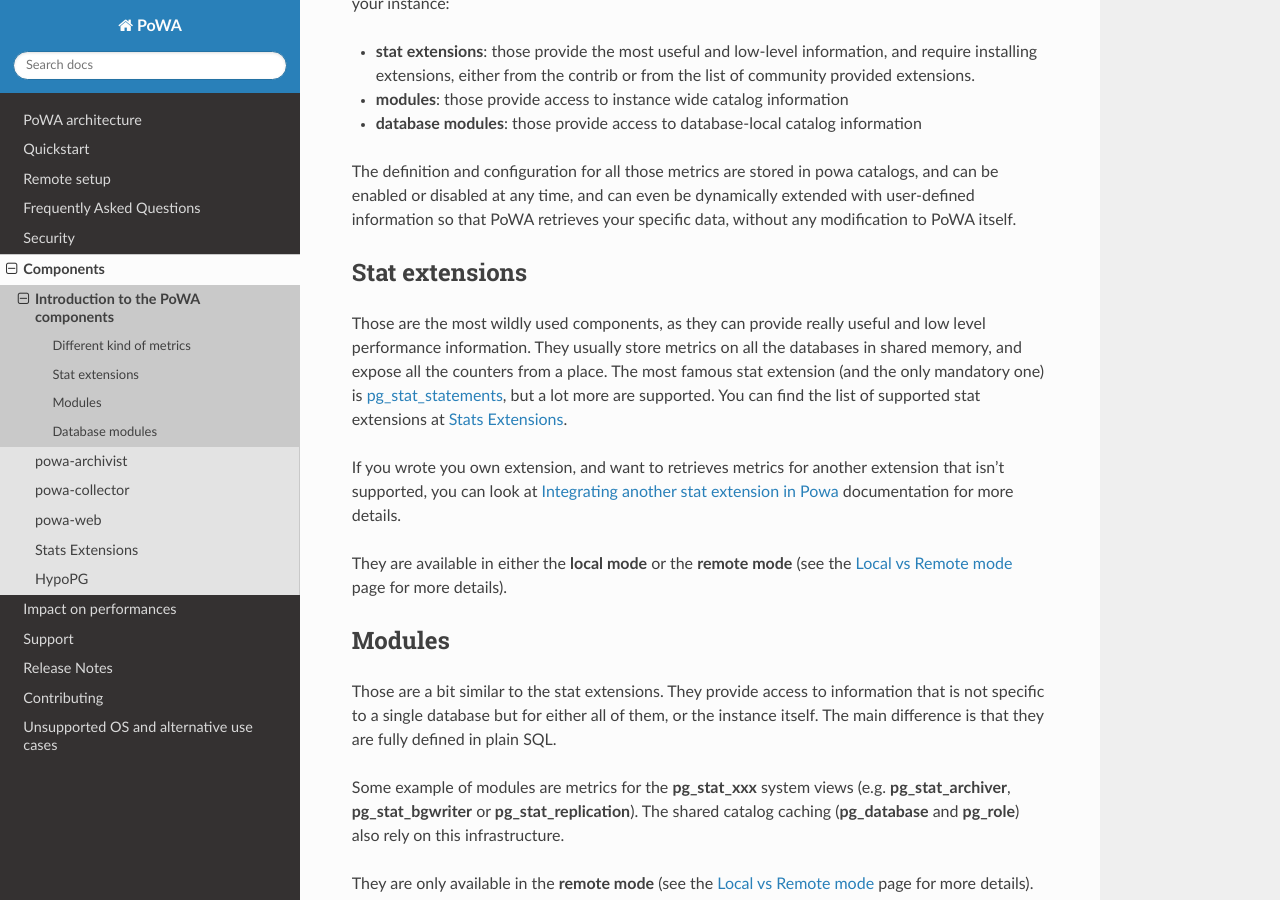
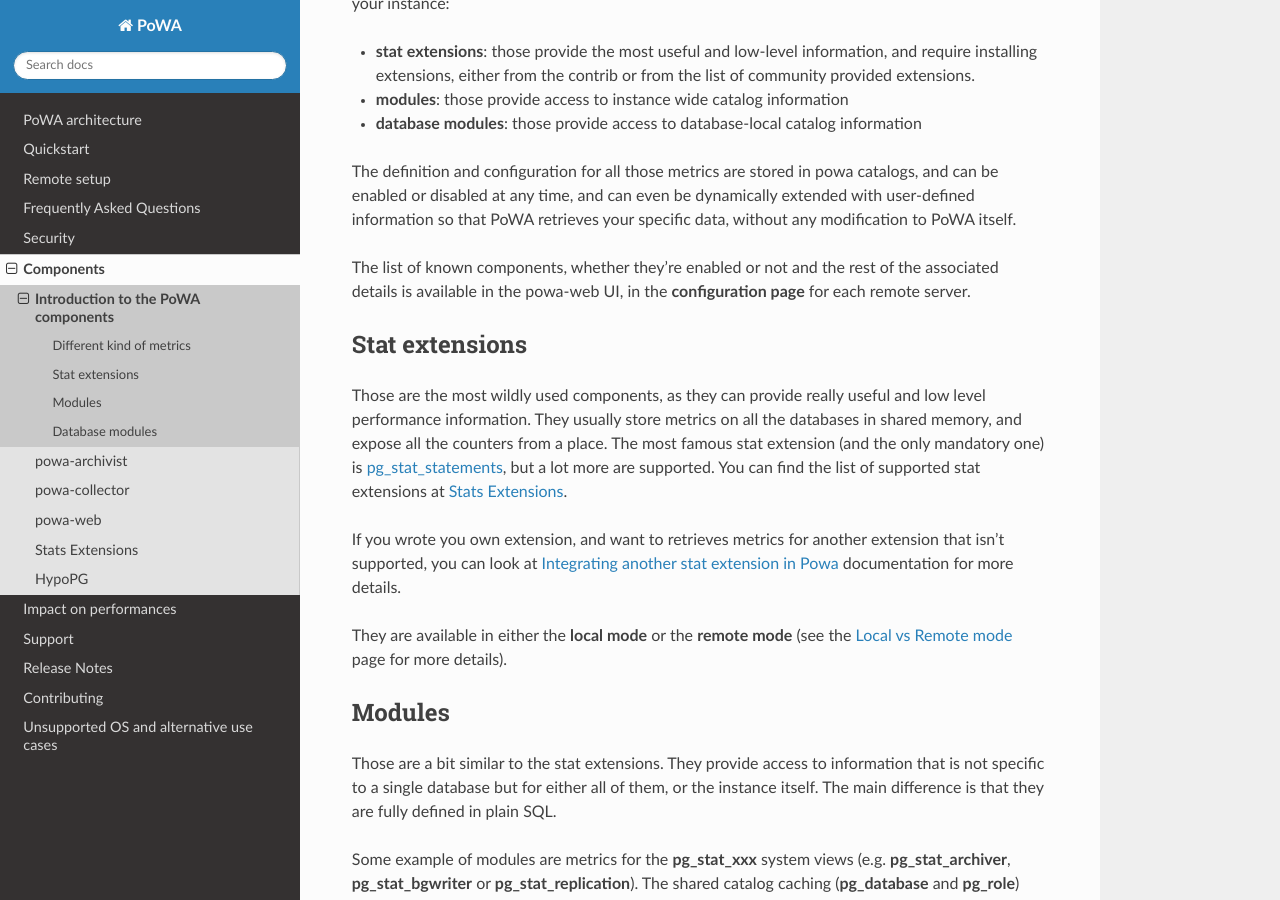
Before and after one commit to powa-team/powa, a Sphinx documentation site: the page built from docs/components/introduction.rst, in a window 1280 px wide and 900 px high, scrolled down 368 px. Built offline with Sphinx 7.4.7 and the Read the Docs theme 3.1.0, drawn with Linux system fonts in a browser that asks for light colours.

Commit message:
Mention that the config page shows all the known components

```diff
--- a/docs/components/introduction.rst
+++ b/docs/components/introduction.rst
@@ -26,6 +26,10 @@ The definition and configuration for all those metrics are stored in powa
 catalogs, and can be enabled or disabled at any time, and can even be
 dynamically extended with user-defined information so that PoWA retrieves your
 specific data, without any modification to PoWA itself.
+
+The list of known components, whether they're enabled or not and the rest of
+the associated details is available in the powa-web UI, in the **configuration
+page** for each remote server.
 
 Stat extensions
 ---------------
```
